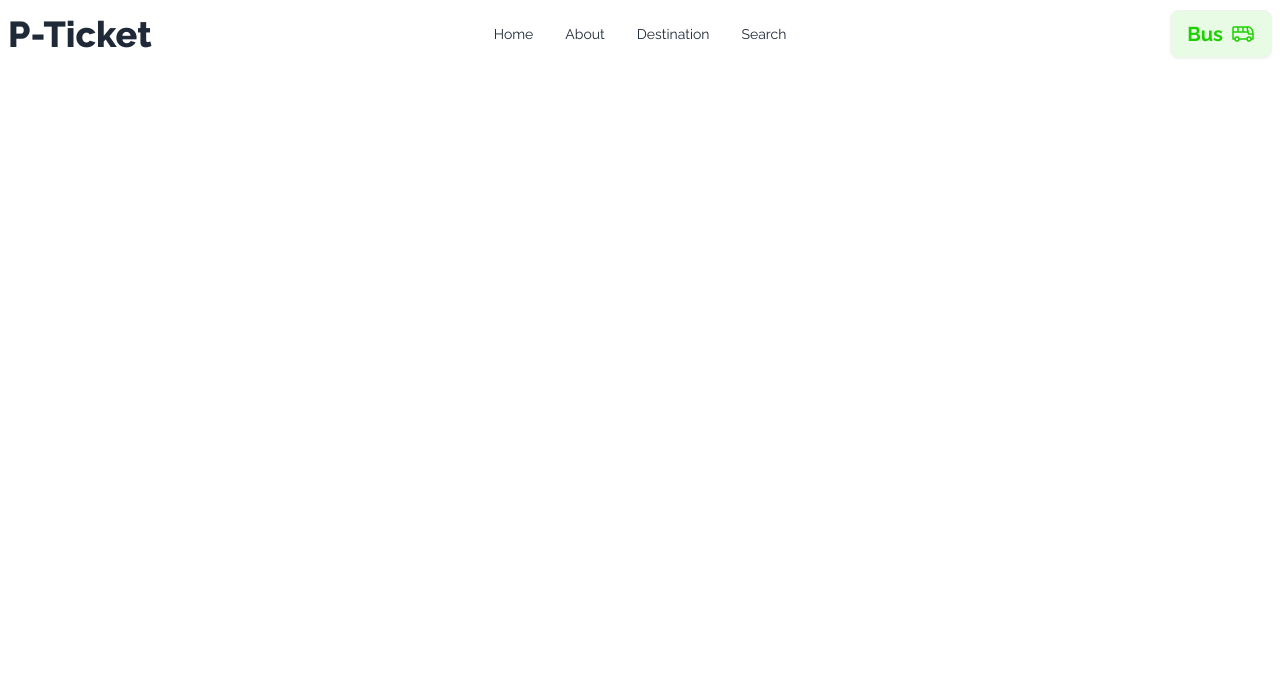
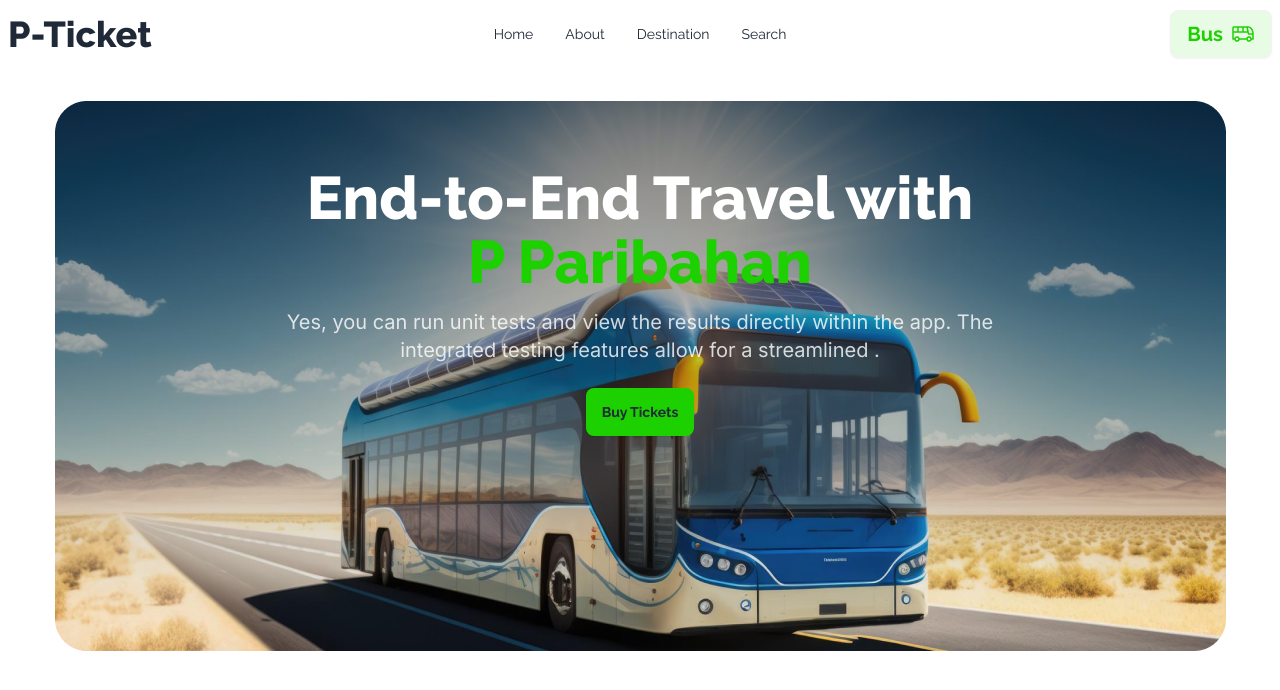
Before and after one commit to ahnaf4D/b9-assignment-5, a plain HTML site: page index.html in a window 1280 px wide. Drawn offline with nearby package versions, Linux system fonts and the light colour scheme.

Commit message:
banner section added

```diff
--- a/index.html
+++ b/index.html
@@ -17,7 +17,7 @@
 <body>
     <header>
         <!-- Nav Here -->
-        <div class="container mx-auto raleway-font">
+        <div class="container mx-auto raleway-font mb-0">
             <div class="navbar bg-base-100">
                 <div class="navbar-start">
                     <div class="dropdown">
@@ -52,6 +52,24 @@
                 </div>
             </div>
         </div>
+        <!-- Hero -->
+        <div class="text-white text-center">
+            <div class="h-full w-full bg-[url('./images/banner.png')] bg-no-repeat bg-center">
+                <div class="py-14">
+                    <h2 class="text-6xl font-extrabold pt-11 pb-4 raleway-font">End-to-End Travel with <span
+                            class="block mt-1 text-[#1DD100]">P
+                            Paribahan</span>
+                    </h2>
+                    <p class="inter-font pb-6 font-normal text-xl text-[#FFFFFFCC]">
+                        Yes, you can run unit tests and view the results directly within the app. The <br> integrated
+                        testing
+                        features allow for a streamlined .
+                    </p>
+                    <button class="btn border-none  mb-48 raleway-font font-bold bg-[#1DD100] hover:bg-[#1DD100]">Buy
+                        Tickets</button>
+                </div>
+            </div>
+        </div>
     </header>
     <main></main>
     <footer></footer>
```
